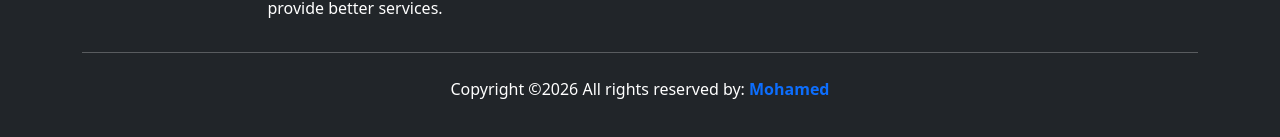
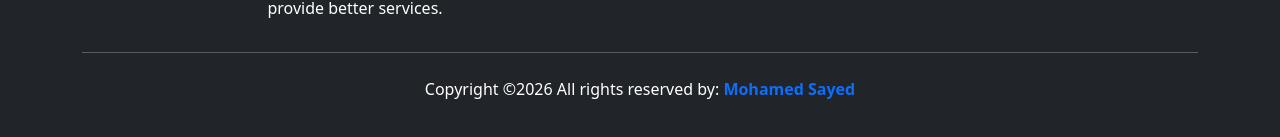
Before and after one commit to ms1701240-cell/portfolio-frontend, a React (Vite) app: page / in a window 1280 px wide. Shown: the part 5370-5507 px from the top of the page. Built offline with nearby package versions, Linux system fonts and the light colour scheme; no server answers.

Commit message:
added ads.txt and adx tags

```diff
--- a/src/Component/Footer.jsx
+++ b/src/Component/Footer.jsx
@@ -16,7 +16,7 @@ const Footer = () => {
           <div className="col-md-3 col-lg-3 col-xl-3 mx-auto mt-2">
             <h5 className="text-uppercase text-center mb-4 font-weight-bold text-primary">Contact</h5>
             <div className=" d-flex justify-content-around mt-5">
-               <a href="https://www.linkedin.com/in/mohamed-sayed-0b59b3274" target="_blank" className="text-white ">
+               <a href="https://linkedin.com/in/mohamed-sayed-9203b1402" target="_blank" className="text-white ">
           <i className="fab fa-linkedin fa-2x" style={{ color: "#0077b5" }}></i>
           </a>
             <a href=" https://github.com/ms1701240-cell" target="_blank" className="text-white ">
@@ -40,7 +40,7 @@ const Footer = () => {
           <div className="col-md-12 text-center">
             <p>
               Copyright ©2026 All rights reserved by:
-              <strong className="text-primary"> Mohamed</strong>
+              <strong className="text-primary"> Mohamed Sayed</strong>
             </p>
           </div>
         </div>
--- a/src/Component/SectionOne.jsx
+++ b/src/Component/SectionOne.jsx
@@ -53,7 +53,7 @@ const SectionOne = () => {
   Download CV
   </a>
           <a
-  href="/MOHAMED SAYED_resume-word.pdf"
+  href="/MohamedSayedRESUME work.pdf"
   download="MohamedSayedRESUME.pdf"
   className="btn btn-danger btn-lg rounded-pill px-2 shadow-sm fw-bold mt-4"
 >
```
Also changed, not shown: 2 other files (tests, documents, lock files or other folders).
